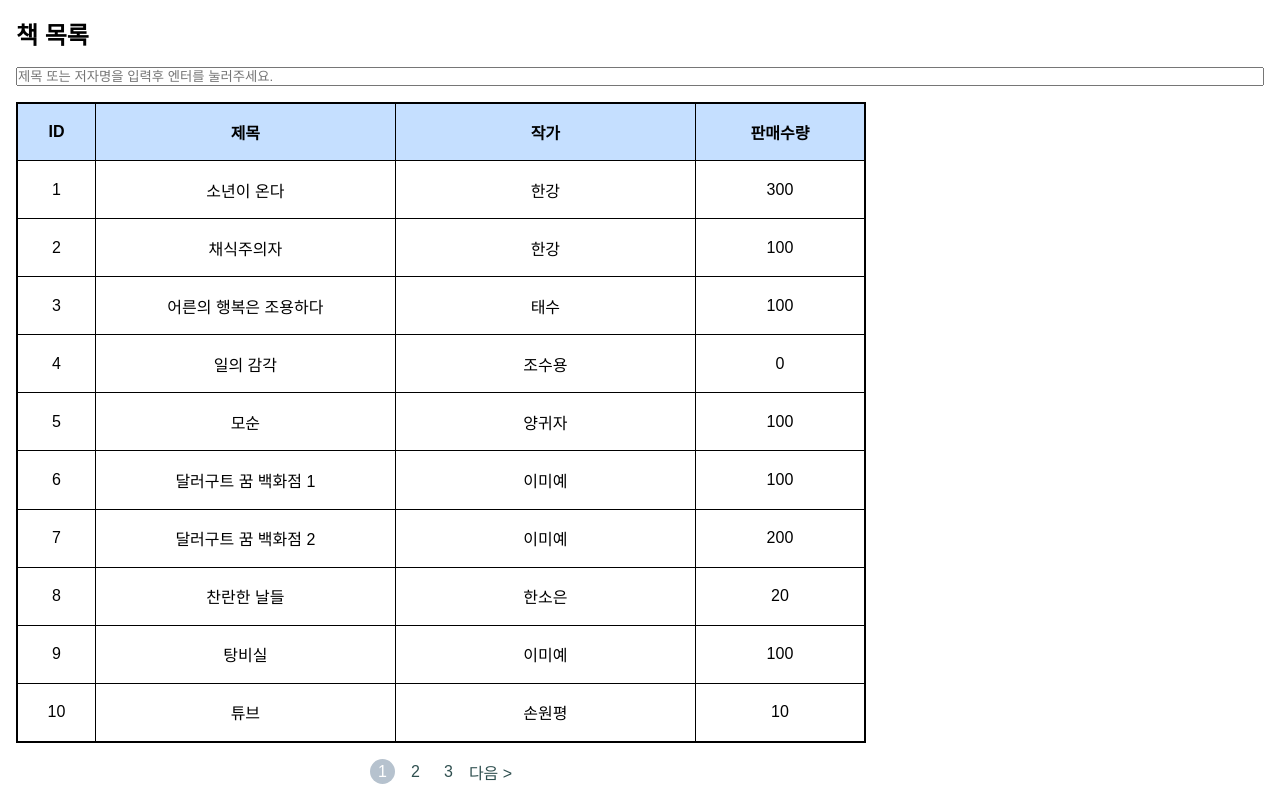
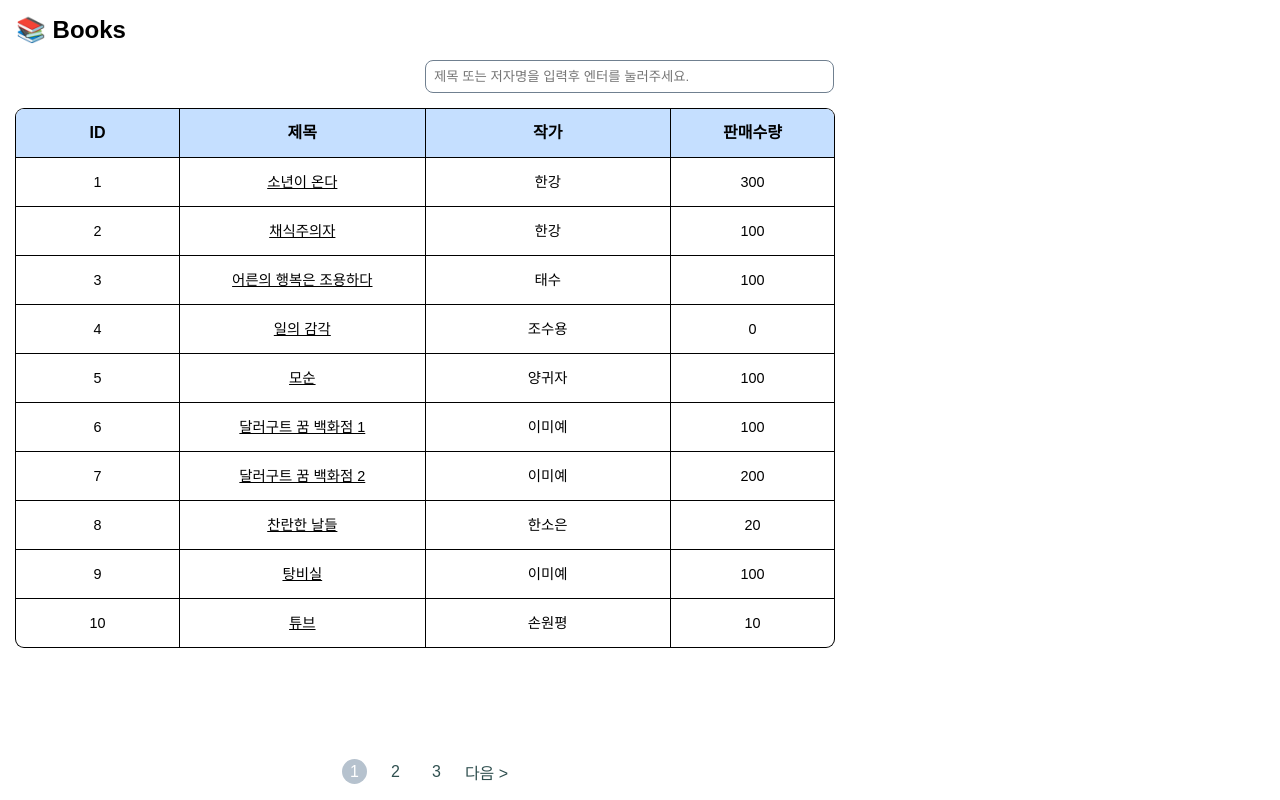
Before and after one commit to ParkSohyunee/web-front-end-assignment, a Next.js app: page / in a window 1280 px wide. Built offline with nearby package versions, Linux system fonts and the light colour scheme.

Commit message:
design: 페이지 스타일 수정

```diff
--- a/src/app/_components/BooksTable.module.css
+++ b/src/app/_components/BooksTable.module.css
@@ -1,18 +1,41 @@
 .container {
   padding: 1rem;
+  max-width: 850px;
   min-height: 100vh;
   display: flex;
   flex-direction: column;
   gap: 1rem;
 }
 
+.searchBar {
+  display: flex;
+  justify-content: end;
+}
+
+.searchBar > input {
+  width: 50%;
+  padding: 0.5rem;
+  border: 1px solid slategray;
+  border-radius: 0.5rem;
+  outline-style: none;
+}
+
+.wrapper {
+  flex-grow: 1;
+}
+
 .table {
-  max-width: 850px;
+  width: 100%;
   table-layout: fixed;
-  flex-grow: 1;
   text-align: center;
-  border: 2px solid;
+
+  border: 1px solid;
   border-collapse: collapse;
+  border-radius: 0.5rem;
+  border-style: hidden;
+
+  box-shadow: 0 0 0 1px #000;
+  overflow: hidden;
 }
 
 .head {
@@ -20,8 +43,16 @@
 }
 
 .item {
-  width: 300px;
+  width: 30%;
   text-overflow: ellipsis;
   white-space: nowrap;
   overflow: hidden;
 }
+
+.item > a {
+  text-decoration: underline;
+
+  &:hover {
+    background-color: #eef6ff;
+  }
+}
--- a/src/app/_components/BooksTable.tsx
+++ b/src/app/_components/BooksTable.tsx
@@ -1,5 +1,6 @@
 'use client';
 
+import Link from 'next/link';
 import { useRouter, useSearchParams } from 'next/navigation';
 import { KeyboardEvent, useEffect, useState } from 'react';
 
@@ -55,9 +56,12 @@ export default function BooksTable() {
 
   return (
     <section className={styles.container}>
-      <h1>책 목록</h1>
+      <h1>📚 Books</h1>
+      <div className={styles.searchBar}>
         <input onKeyUp={onKeyHandler} placeholder="제목 또는 저자명을 입력후 엔터를 눌러주세요." />
+      </div>
 
+      <div className={styles.wrapper}>
         <table className={styles.table}>
           <thead className={styles.head}>
             <tr>
@@ -71,13 +75,16 @@ export default function BooksTable() {
             {books?.map(({ id, title, author, totalSales }) => (
               <tr key={id}>
                 <td>{id}</td>
-              <td className={styles.item}>{title}</td>
+                <td className={styles.item}>
+                  <Link href={'/'}>{title}</Link>
+                </td>
                 <td className={styles.item}>{author}</td>
                 <td>{totalSales}</td>
               </tr>
             ))}
           </tbody>
         </table>
+      </div>
 
       <Pagination
         totalCount={totalCount}
--- a/src/app/_components/Pagination.module.css
+++ b/src/app/_components/Pagination.module.css
@@ -1,9 +1,8 @@
 .container {
-  max-width: 850px;
   display: flex;
   align-items: center;
   justify-content: center;
-  gap: 0.5rem;
+  gap: 1rem;
 
   color: darkslategray;
 }
--- a/src/app/globals.css
+++ b/src/app/globals.css
@@ -20,8 +20,17 @@ a {
   text-decoration: none;
 }
 
+tr {
+  line-height: 1rem;
+}
+
 th,
 td {
   padding: 1rem 0.5rem;
   border: 1px solid;
+  white-space: nowrap;
 }
+
+td {
+  font-size: 0.9rem;
+}
```
Lines whose indentation alone changed are shown as unchanged.
